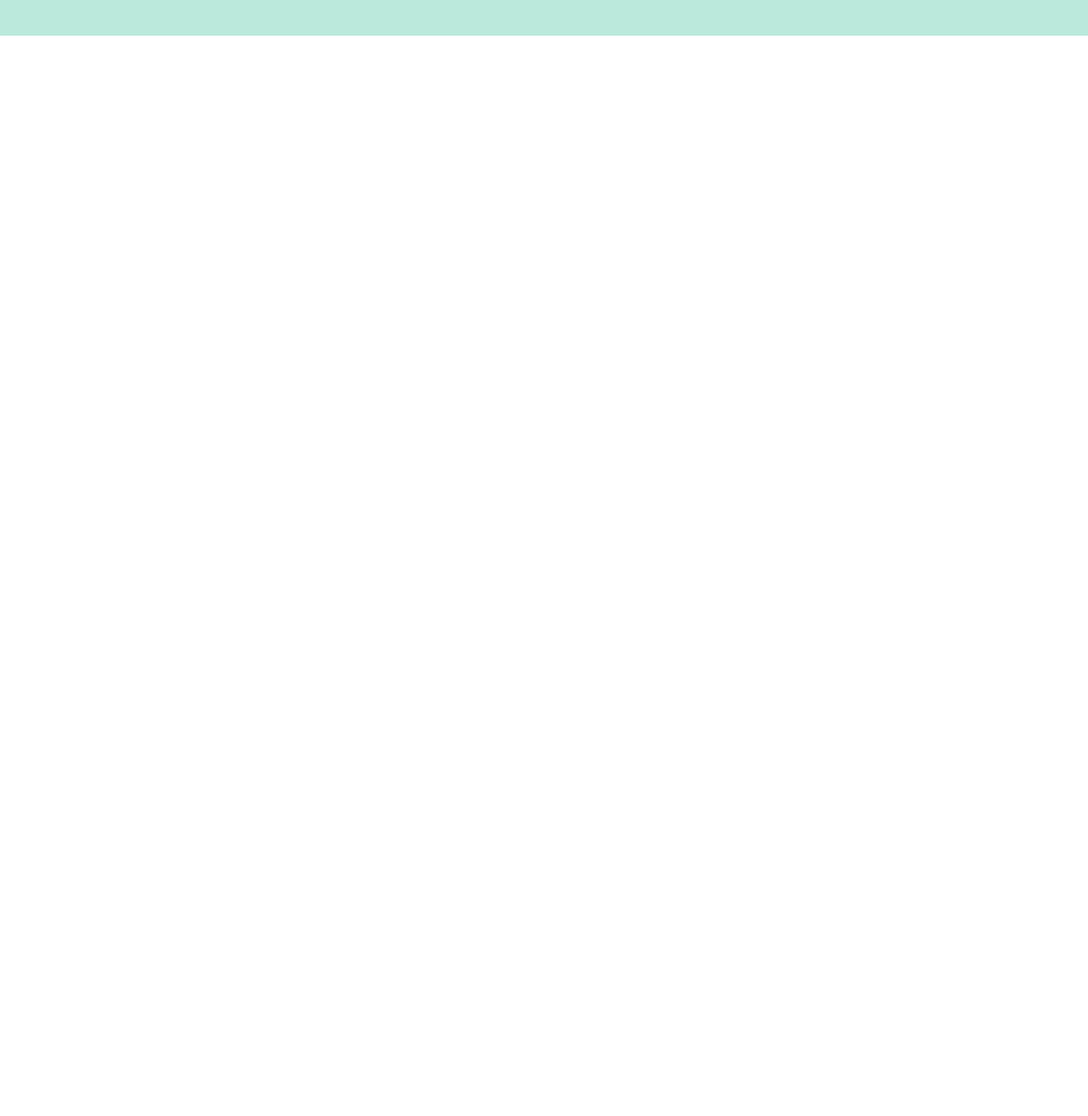
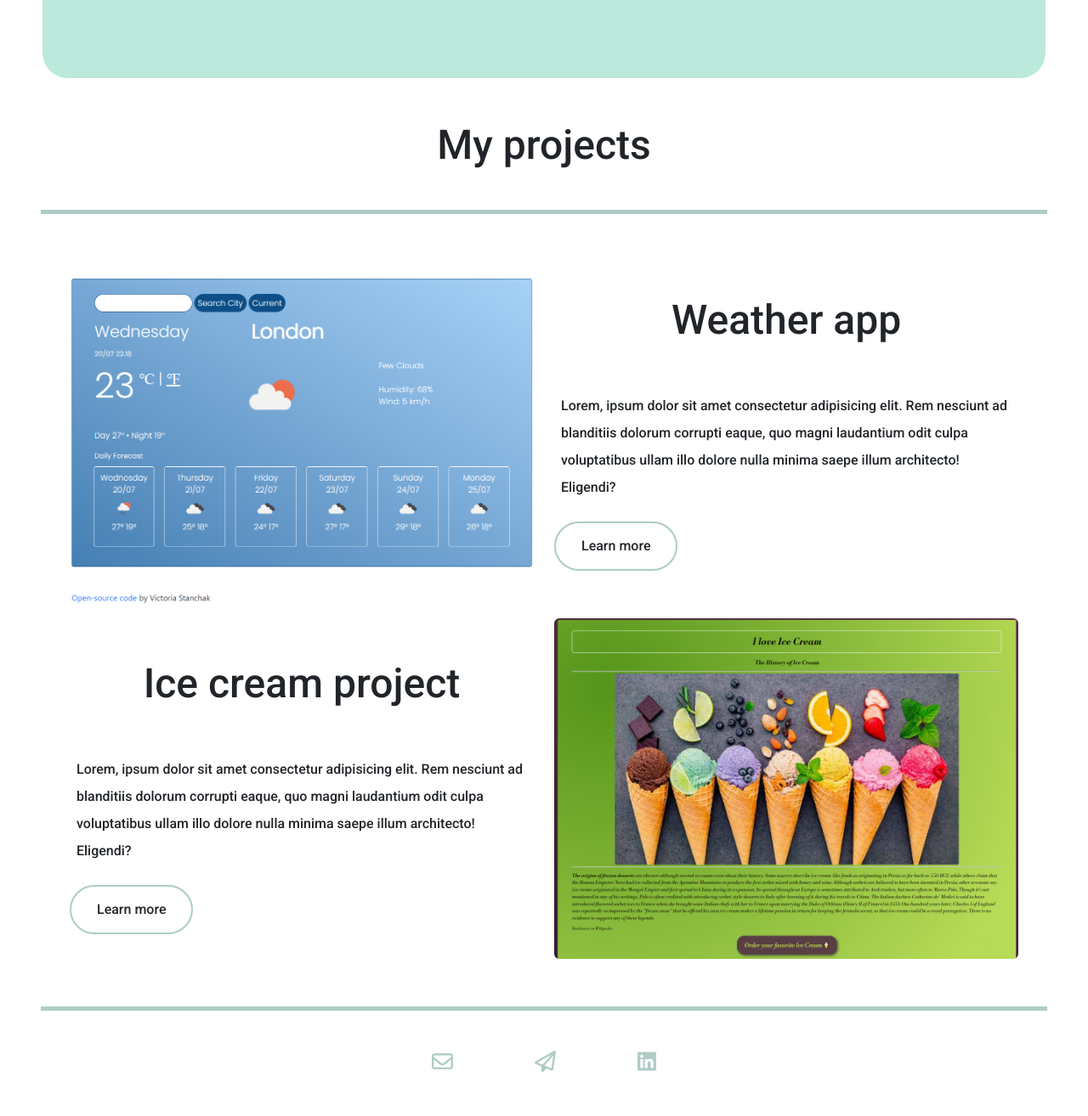
Before and after one commit to Victorynm/portfolio-project, a plain HTML site: page index.html in a window 1280 px wide. Shown: the part 612-1926 px from the top of the page at 85% size. Before the commit the page ends 800 px from the top, so only its background shows below. Drawn offline with nearby package versions, Linux system fonts and the light colour scheme; a web font is replaced by a local one.

Commit message:
Add content

```diff
--- a/index.html
+++ b/index.html
@@ -42,5 +42,60 @@
 			<p>Front-end developer based in Ukraine</p>
 			<a href="#" class="btn btn-secondary mt-5">Contact me</a>
 		</div>
+		<h2 class="text-center mt-5">My projects</h2>
+		<div class="line m-5"></div>
+		<div class="container">
+			<div class="row">
+				<div class="col-sm-6 mb-2 img">
+					<img
+						src="/images/weather.png"
+						alt="Weather app"
+						class="img-fluid rounded"
+					/>
+				</div>
+
+				<div class="col-sm-6 mb-2">
+					<h2 class="text-center m-5">Weather app</h2>
+					<p class="p-2 lh-lg">
+						Lorem, ipsum dolor sit amet consectetur adipisicing elit. Rem
+						nesciunt ad blanditiis dolorum corrupti eaque, quo magni laudantium
+						odit culpa voluptatibus ullam illo dolore nulla minima saepe illum
+						architecto! Eligendi?
+					</p>
+					<a href="#" class="btn">Learn more</a>
+				</div>
+
+				<div class="col-sm-6 mb-2">
+					<h2 class="text-center m-5">Ice cream project</h2>
+					<p class="p-2 lh-lg">
+						Lorem, ipsum dolor sit amet consectetur adipisicing elit. Rem
+						nesciunt ad blanditiis dolorum corrupti eaque, quo magni laudantium
+						odit culpa voluptatibus ullam illo dolore nulla minima saepe illum
+						architecto! Eligendi?
+					</p>
+					<a href="#" class="btn">Learn more</a>
+				</div>
+
+				<div class="col-sm-6 mb-2 img">
+					<img
+						src="/images/ice_cream.png"
+						alt="Ice Cream Project"
+						class="img-fluid rounded"
+					/>
+				</div>
+			</div>
+		</div>
+		<div class="line ms-5 mt-5 me-5"></div>
+		<footer class="d-flex justify-content-center">
+			<a href="mailto:victorynm22@gmail.com" class="m-5">
+				<i class="fa-regular fa-envelope"></i
+			></a>
+			<a href="https://t.me/Victorynm22" class="m-5" target="_blank">
+				<i class="fa-regular fa-paper-plane"></i
+			></a>
+			<a href="" class="m-5" target="_blank">
+				<i class="fa-brands fa-linkedin"></i
+			></a>
+		</footer>
 	</body>
 </html>
--- a/styles/style.css
+++ b/styles/style.css
@@ -1,3 +1,7 @@
+:root {
+	--primary-color: #bbe9db;
+	--secondary-color: #aeccc6;
+}
 body {
 	font-family: "Roboto", sans-serif;
 }
@@ -9,15 +13,53 @@ h1 {
 h2 {
 	font-size: 48px;
 }
-p {
+i {
+	font-size: 25px;
+	color: var(--secondary-color);
+}
+.hero p {
 	font-size: 30px;
 }
 .hero {
 	text-align: center;
-	background: #bbe9db;
+	background: var(--primary-color);
 	padding: 150px 50px;
+	margin: 50px;
+	border-radius: 30px;
 }
 a.btn-secondary {
 	border-radius: 30px;
 	padding: 15px 30px;
 }
+.col-sm-6 a {
+	border: 2px solid var(--secondary-color);
+	border-radius: 30px;
+	padding: 15px 30px;
+}
+.line {
+	height: 5px;
+	background: var(--secondary-color);
+}
+@media (max-width: 600px) {
+	h1 {
+		font-size: 45px;
+	}
+	h2 {
+		font-size: 30px;
+	}
+	p {
+		text-align: center;
+		padding: 0px 20px;
+	}
+	.hero {
+		margin: 0;
+		padding: 50px 0px;
+		border-radius: 0px;
+	}
+	.img {
+		display: none;
+	}
+	.col-sm-6 a {
+		text-align: center;
+	}
+}
```
Also changed, not shown: images/ice_cream.png (added), images/weather.png (added).
